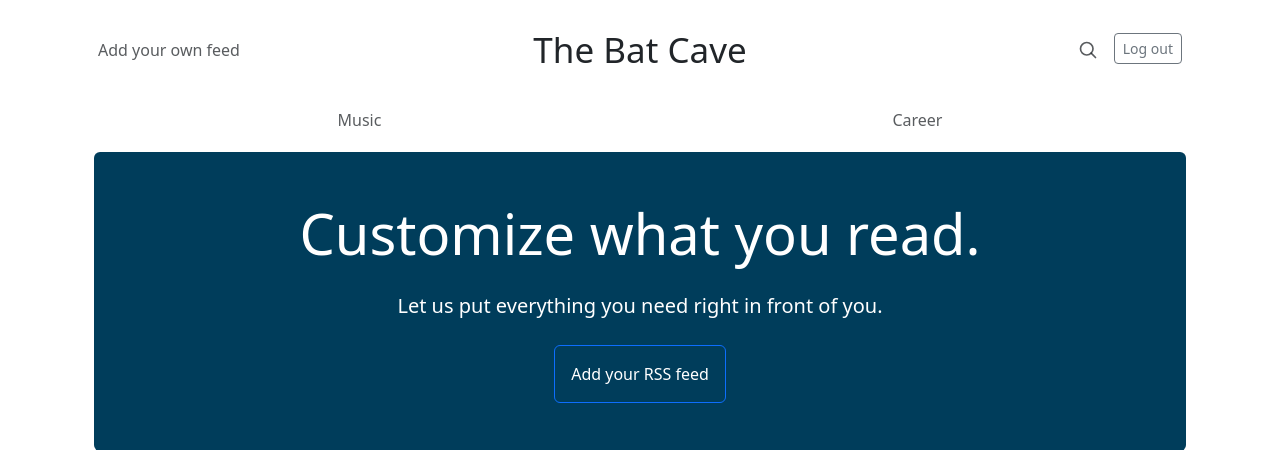
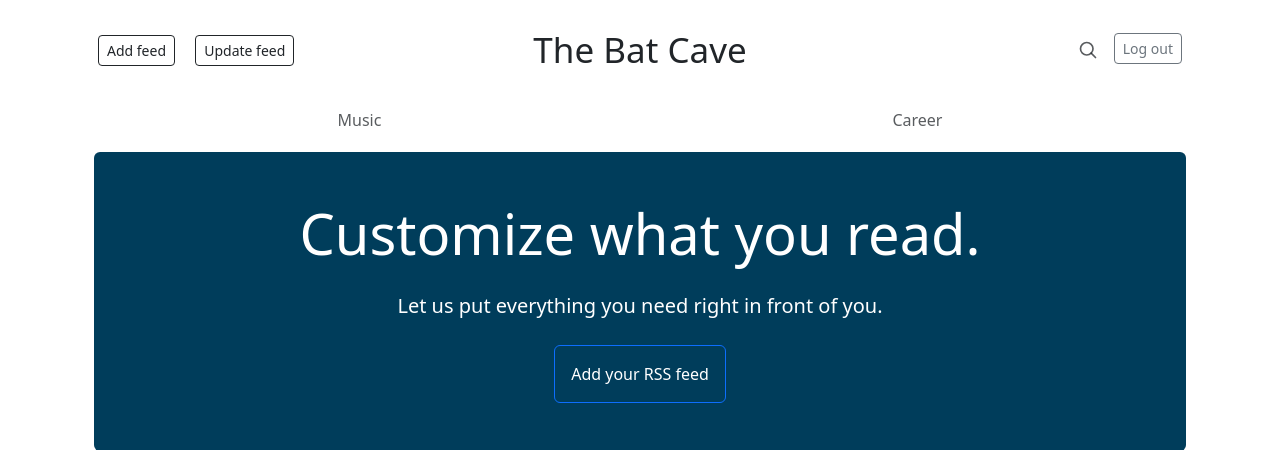
Before and after one commit to RiddleHe/ContentAggregator, a Django app: page / in a window 1280 px wide. Shown: the top 450 px of the page. Run offline with Django 4.2, Linux system fonts and the light colour scheme; a user stored in the database is signed in; data comes from the database, SQL or seed files in the repository; both versions use the stored data as it was after the commit; some libraries are stand-ins or nearby versions.

Commit message:
Add update button

```diff
--- a/aggregators/templates/aggregators/base.html
+++ b/aggregators/templates/aggregators/base.html
@@ -36,7 +36,8 @@
         <header class="blog-header py-4 px-3">
             <div class="row flex-nowrap justify-content-between align-items-center">
                 <div class="col-4 pt-1">
-                    <a class="text-muted text-decoration-none" href="{% url 'aggregators:add_rss' %}">Add your own feed</a>
+                    <a class="btn btn-sm btn-outline-dark me-3" href="{% url 'aggregators:add_rss' %}">Add feed</a>
+                    <a class="btn btn-sm btn-outline-dark" href="{% url 'aggregators:update_rss' %}">Update feed</a>
                 </div>
                 <div class="col-4 text-center">
                     <a class="blog-header-logo display-6 text-dark text-decoration-none" href="{% url 'aggregators:index' %}"><small>The Bat Cave</small></a>
--- a/aggregators/urls.py
+++ b/aggregators/urls.py
@@ -7,5 +7,8 @@ urlpatterns = [
 
     re_path(r'^$', views.index, name="index"),
     re_path(r'^topics/(?P<topic_name>[-\w]+)/$', views.topic, name="topic"),
+    # for the adding rss page
     re_path(r'^add_rss/$', views.add_rss, name="add_rss"),
+    # for refresh the page to update feedparser
+    re_path(r'^update_rss/$', views.update_rss, name="update_rss"),
 ]
--- a/aggregators/views.py
+++ b/aggregators/views.py
@@ -6,7 +6,7 @@ from django.utils.decorators import method_decorator
 from django.urls import reverse
 from django.http import HttpResponseRedirect
 
-from .management.commands.startjobs import feedparser, requests, save_new_article
+from .management.commands.startjobs import feedparser, requests, save_new_article, fetch_new_article
 
 
 
@@ -73,3 +73,9 @@ def add_rss(request):
         return HttpResponseRedirect(reverse("aggregators:index"))
 
     return render(request, 'aggregators/add_rss.html')
+
+@login_required
+def update_rss(request):
+    """Update the rss of all channels"""
+    fetch_new_article()
+    return HttpResponseRedirect(reverse("aggregators:index"))
```
Also changed, not shown: db.sqlite3.
